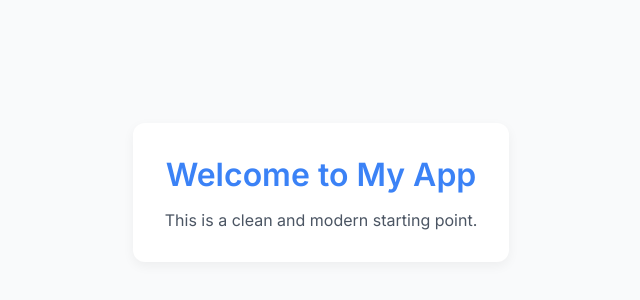
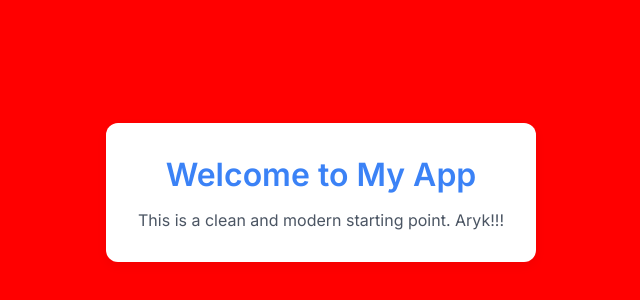
Before and after one commit to phasesync/phasesync.github.io, a plain HTML site: page index.html in a window 1280 px wide. Shown: the part 208-508 px from the top of the page, without its empty margins (319-959 px from the left). Drawn offline with Linux system fonts and the light colour scheme.

Commit message:
Update index.html

```diff
--- a/index.html
+++ b/index.html
@@ -9,7 +9,7 @@
   <link href="https://fonts.googleapis.com/css2?family=Inter:wght@400;600&display=swap" rel="stylesheet" />
   <style>
     :root {
-      --bg: #f9fafb;
+      --bg: #ff0000;
       --fg: #111827;
       --accent: #3b82f6;
     }
@@ -48,7 +48,7 @@
 <body>
   <main>
     <h1>Welcome to My App</h1>
-    <p>This is a clean and modern starting point.</p>
+    <p>This is a clean and modern starting point. Aryk!!!</p>
   </main>
 </body>
 </html>
```
